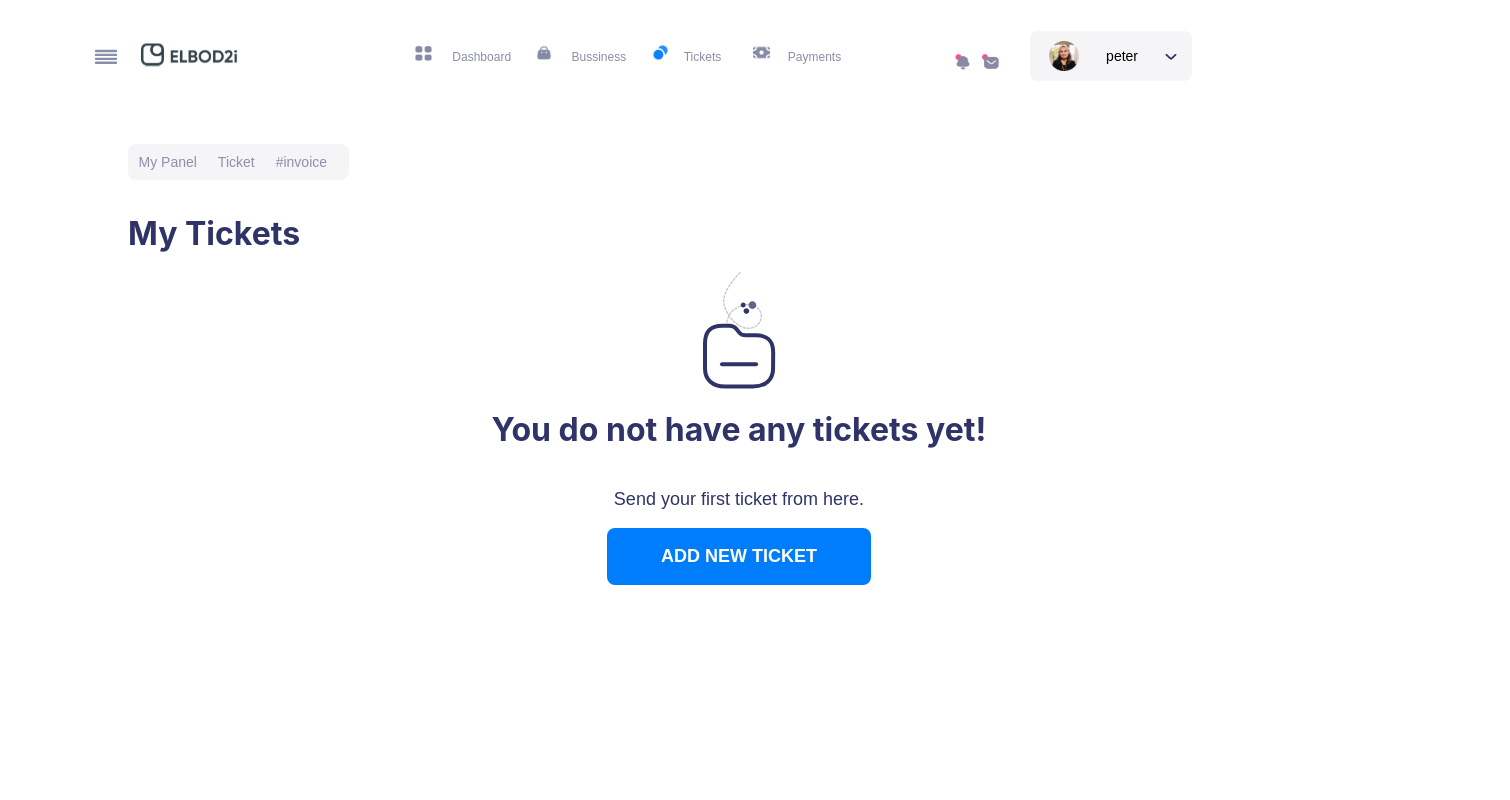
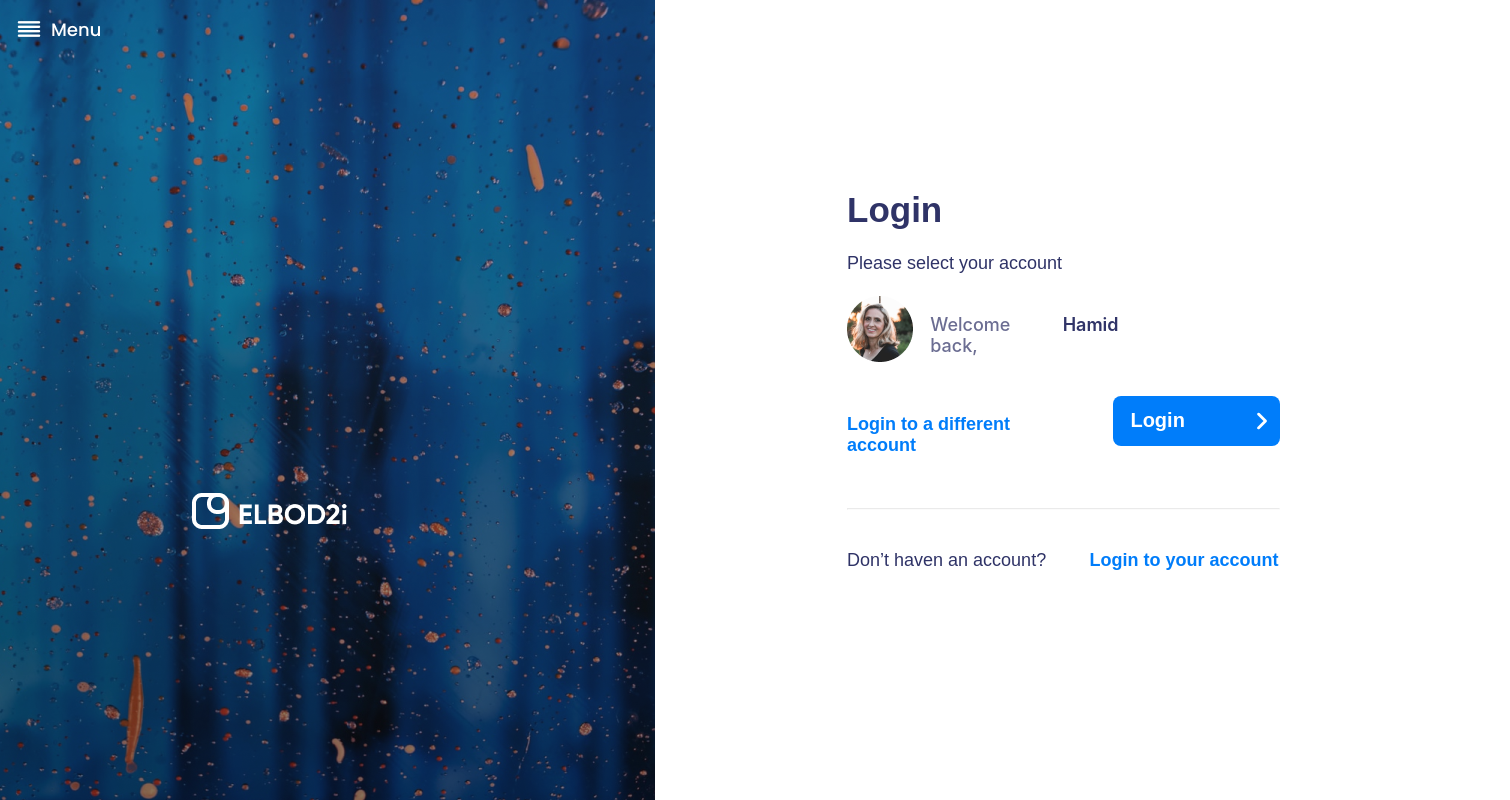
Before and after one commit to luizavalentini/typescript-homework3, a React (Create React App) app in the folder typescript-homework3/: page /HomePage in a window 1280 px wide. Shown: the top 800 px of the page, 1510 px wide, since content can reach past the window. Built offline with nearby package versions, Linux system fonts and the light colour scheme.

Commit message:
fixing routes, but is not working

```diff
--- a/typescript-homework3/src/App.tsx
+++ b/typescript-homework3/src/App.tsx
@@ -1,19 +1,11 @@
 import React from 'react';
-import './App.css';
-import BodyHome from './components/BodyHome';
-import Header from './components/Header';
-import BodySecondPage from './components/BodySecondPage';
-import AfterLogin from './pages/AfterLogin';
+import { Router } from './Router';
 
-function App() {
+export const App: React.FC = () =>  {
   return (
-    <>
-    <AfterLogin />
-    {/* <BodyHome />
-     <Header />
-     <BodySecondPage /> */}
-    </>
+<>
+   <Router/>
+</>
   );
 }
-
 export default App;
--- a/typescript-homework3/src/Routes.tsx
+++ b/typescript-homework3/src/Router.tsx
@@ -2,12 +2,12 @@ import { BrowserRouter, Route, Routes } from "react-router-dom";
 import AfterLogin from "./pages/AfterLogin";
 import HomePage from "./pages/HomePage";
 
-function AppRoutes() {
+export const Router: React.FC = () => {
   return (
     <>
     <BrowserRouter>
       <Routes>
-        <Route path="/" element={<HomePage />} />
+        <Route path="/HomePage" element={<HomePage />} />
          <Route path="/AfterLogin" element={<AfterLogin />} />
         <Route path="*" element={<div>Erro 404 - Página não encontrada.</div>} />
       </Routes>
@@ -15,4 +15,4 @@ function AppRoutes() {
     </>
   );
 }
-export default AppRoutes;
+export default Router;
--- a/typescript-homework3/src/pages/HomePage/index.tsx
+++ b/typescript-homework3/src/pages/HomePage/index.tsx
@@ -7,5 +7,4 @@ function HomePage () {
         </>
     );
 }
-
 export default HomePage;
```
